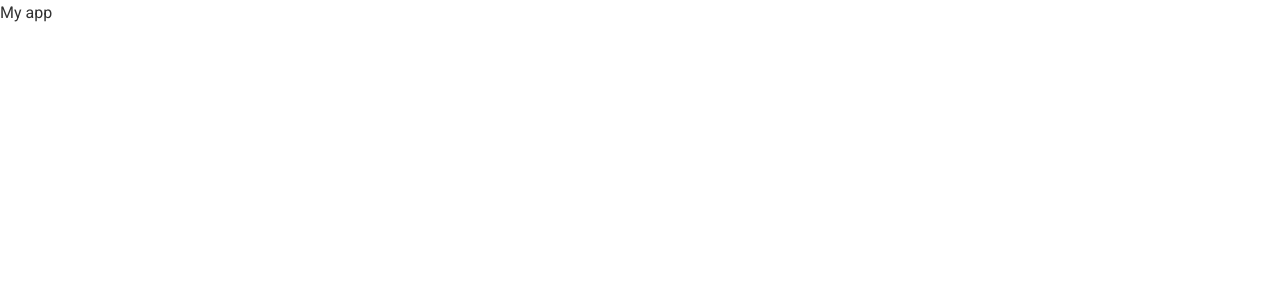
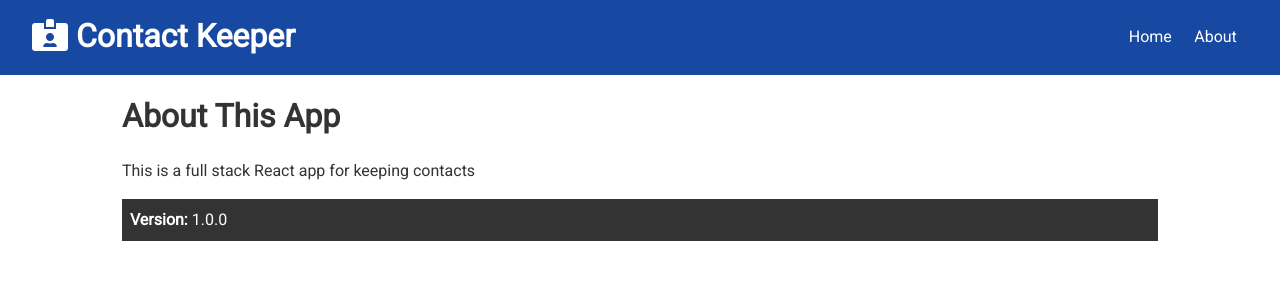
Before and after one commit to xpyrosh/contact-keeper, a React (Create React App) app in the folder client/: page /about in a window 1280 px wide. Shown: the top 300 px of the page. Built offline with nearby package versions, Linux system fonts and the light colour scheme.

Commit message:
created nav bar and about pages and mapped the routes

```diff
--- a/client/src/App.js
+++ b/client/src/App.js
@@ -1,10 +1,23 @@
+import React, { Fragment } from 'react';
+import {BrowserRouter as Router, Route, Switch } from 'react-router-dom';
+import Navbar from './components/layout/Navbar';
+import Home from './components/pages/Home';
+import About from './components/pages/About';
 import './App.css';
 
 const App = () => {
   return (
-    <div className="App">
-      My app
-    </div>
+    <Router>
+      <Fragment>
+        <Navbar/>
+        <div className="container">
+          <Switch>
+            <Route exact path='/' component={Home}/>
+            <Route exact path='/about' component={About}/>
+          </Switch>
+        </div>
+      </Fragment>
+    </Router>
   );
 }
 
--- /dev/null
+++ b/client/src/components/layout/Navbar.js
@@ -0,0 +1,34 @@
+import React from 'react';
+import PropTypes from 'prop-types';
+import { Link } from 'react-router-dom';
+
+const Navbar = ({title, icon}) => {
+    return (
+        <div className="navbar bg-primary">
+            <h1>
+                <i className={icon} /> { title }
+            </h1>
+            <ul>
+                <li>
+                    <Link to='/'>Home</Link>
+                </li>
+                <li>
+                    <Link to='/about'>About</Link>
+                </li>
+            </ul>
+
+        </div>
+    )
+}
+
+Navbar.propTypes = {
+    title: PropTypes.string.isRequired,
+    icon: PropTypes.string,
+}
+
+Navbar.defaultProps = {
+    title: 'Contact Keeper',
+    icon: 'fas fa-id-card-alt'
+}
+
+export default Navbar;
--- /dev/null
+++ b/client/src/components/pages/About.js
@@ -0,0 +1,17 @@
+import React from 'react'
+
+const About = () => {
+    return (
+        <div>
+            <h1>About This App</h1>
+            <p className="my-1">
+                This is a full stack React app for keeping contacts
+            </p>
+            <p className="bg-dark p">
+                <strong>Version: </strong> 1.0.0
+            </p>
+        </div>
+    )
+}
+
+export default About;
--- /dev/null
+++ b/client/src/components/pages/Home.js
@@ -0,0 +1,11 @@
+import React from 'react'
+
+const Home = () => {
+    return (
+        <div>
+            <h1>Home</h1>
+        </div>
+    )
+}
+
+export default Home;
```
Also changed, not shown: 1 other file (tests, documents, lock files or other folders).
